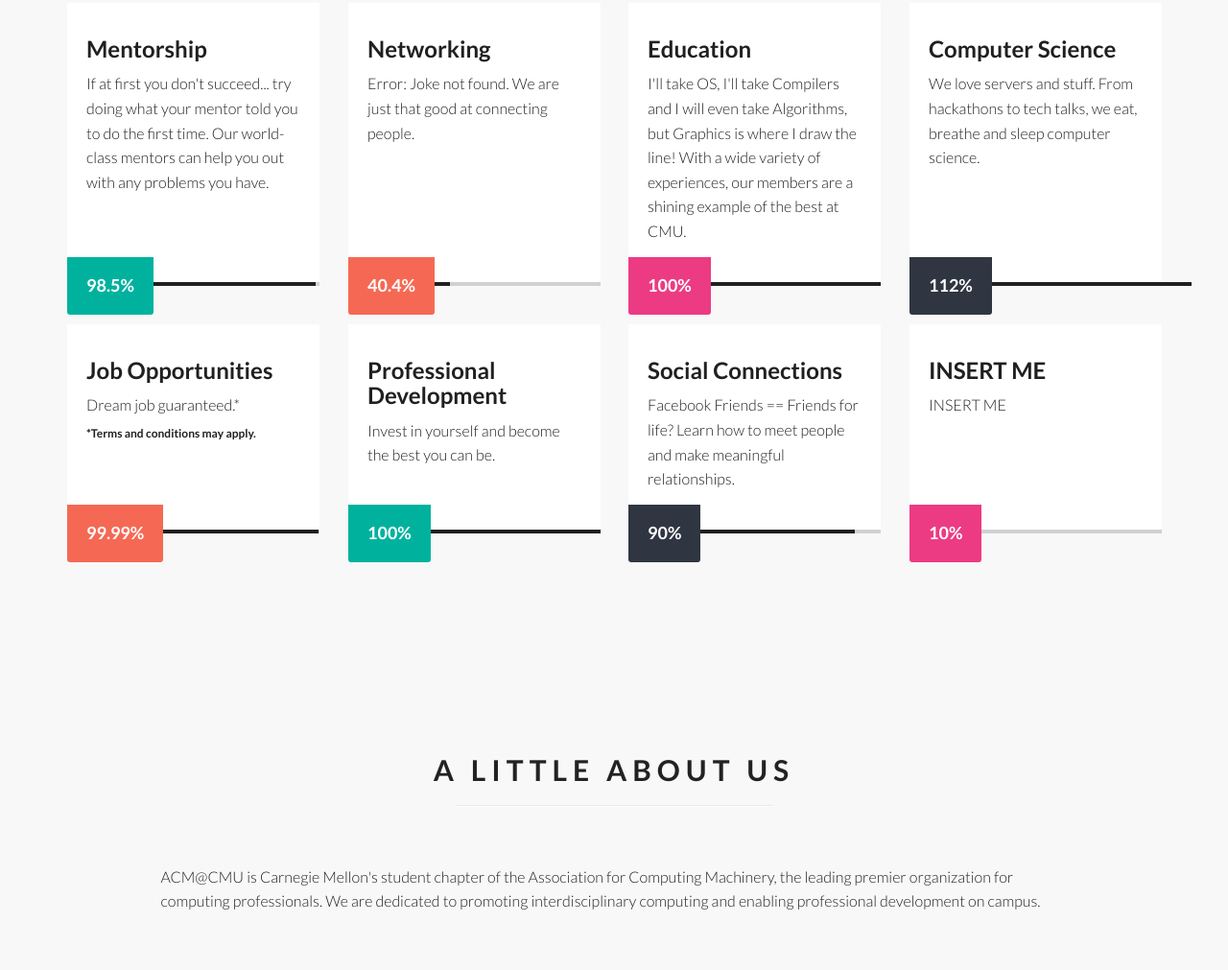
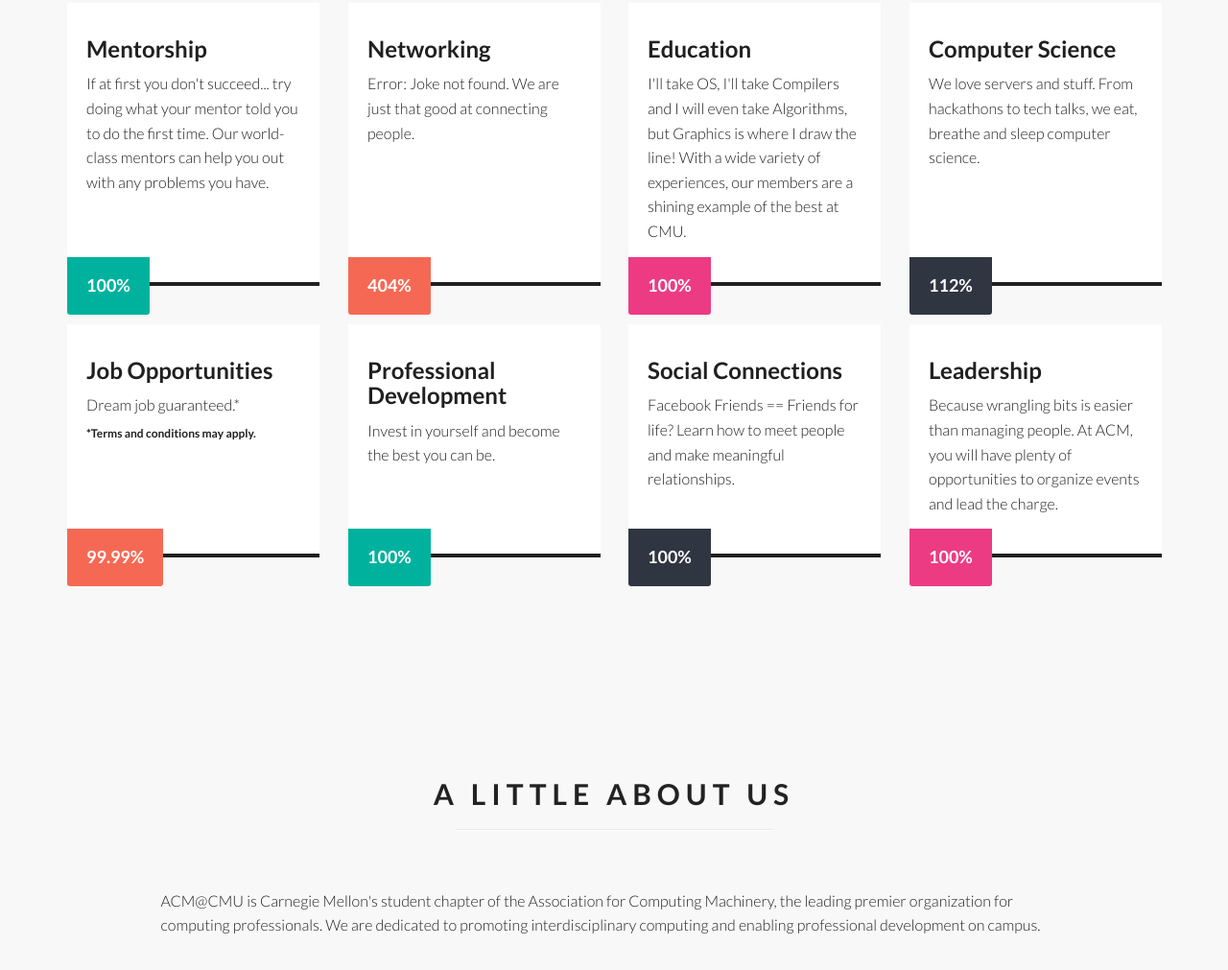
Before and after one commit to Nikhil-Jog/acm-2018, a plain HTML site: page index.html in a window 1280 px wide. Shown: the part 1735-2746 px from the top of the page at 96% size. Drawn offline with Linux system fonts and the light colour scheme; some packages are replaced by stand-ins of ours.

Commit message:
Updates from design review

```diff
--- a/index.html
+++ b/index.html
@@ -61,14 +61,14 @@
                     <span class="sr-only">Toggle navigation</span>
                     <i class="fa fa-bars"></i>
                 </button>
-                 <a class="navbar-brand" href="index.html"><h1><span class="pe-7s-gleam bounce-in"></span> IMPACT</h1></a>
+                 <a class="navbar-brand" href="index.html"><h1><span class="pe-7s-gleam bounce-in"></span> ACM@CMU</h1></a>
             </div>
             <div class="collapse navbar-collapse">
                 <ul class="nav navbar-nav navbar-right">
                     <li><a href="index.html">Home</a></li>
                     <li><a href="about-us.html">About Us</a></li>
-                    <li><a href="services.html">Services</a></li>
-                    <li><a href="portfolio.html">Portfolio</a></li>
+                    <li><a href="services.html">Sponsors</a></li>
+                    <li><a href="portfolio.html">Events</a></li>
                     <li><a href="contact-us.html">Contact</a></li>
                     <li><span class="search-trigger"><i class="fa fa-search"></i></span></li>
                 </ul>
@@ -146,7 +146,7 @@
                                     </div>
                                     <div class="media-body fade-up">
                                         <h3 class="media-heading">We Play</h3>
-                                         <p>While much of what ACM does it career or self development oriented, we understand the importance of friendship and relaxation. ACM often hosts get-togethers including networking dinners, pickup frisbee games, and Kinect parties. </p>
+                                         <p>While much of what ACM does it career or self development oriented, we understand the importance of friendship and relaxation. ACM often hosts get-togethers including networking dinners, ice cream socials and board game nights. </p>
                                     </div>
                                 </div>
                             </div><!--/.col-md-4-->
@@ -186,11 +186,11 @@
                                     <span>If at first you don't succeed... try doing what your mentor told you to do the first time. Our world-class mentors can help you out with any problems you have.</span>
                                 </div>
                                 <div class="tile-progressbar">
-                                    <span data-fill="98.5%" style="width: 98.5%;"></span>
+                                    <span data-fill="98.5%" style="width: 100%;"></span>
                                 </div>
                                 <div class="tile-footer">
                                     <h4>
-                                        <span class="pct-counter counter">98.5</span>%
+                                        <span class="pct-counter counter">100</span>%
                                     </h4>
                                 </div>
                             </div>
@@ -202,11 +202,11 @@
                                     <span>Error: Joke not found. We are just that good at connecting people.</span>
                                 </div>
                                 <div class="tile-progressbar">
-                                    <span data-fill="40.4%" style="width: 40.4%;"></span>
+                                    <span data-fill="404%" style="width: 100%;"></span>
                                 </div>
                                 <div class="tile-footer">
                                     <h4>
-                                        <span class="pct-counter counter">40.4</span>%
+                                        <span class="pct-counter counter">404</span>%
                                     </h4>
                                 </div>
                             </div>
@@ -235,7 +235,7 @@
                                         <span>We love servers and stuff. From hackathons to tech talks, we eat, breathe and sleep computer science.</span>
                                     </div>
                                     <div class="tile-progressbar">
-                                        <span data-fill="112%" style="width: 112%;"></span>
+                                        <span data-fill="112%" style="width: 100%;"></span>
                                     </div>
                                     <div class="tile-footer">
                                         <h4>
@@ -255,7 +255,7 @@
                                         apply. </h6>
                                     </div>
                                     <div class="tile-progressbar">
-                                        <span data-fill="99.99%" style="width: 99.99%;"></span>
+                                        <span data-fill="99.99%" style="width: 100%;"></span>
                                     </div>
                                     <div class="tile-footer">
                                         <h4>
@@ -287,11 +287,11 @@
                                         <span>Facebook Friends == Friends for life? Learn how to meet people and make meaningful relationships. </span>
                                     </div>
                                     <div class="tile-progressbar">
-                                        <span data-fill="90%" style="width: 90%;"></span>
+                                        <span data-fill="90%" style="width: 100%;"></span>
                                     </div>
                                     <div class="tile-footer">
                                         <h4>
-                                            <span class="pct-counter counter">90</span>%
+                                            <span class="pct-counter counter">100</span>%
                                         </h4>
                                     </div>
                                 </div>
@@ -299,15 +299,15 @@
                             <div class="col-md-3">
                                 <div class="tile-progress tile-pink bounce-in">
                                     <div class="tile-header">
-                                        <h3>INSERT ME</h3>
-                                        <span>INSERT ME</span>
+                                        <h3>Leadership</h3>
+                                        <span>Because wrangling bits is easier than managing people. At ACM, you will have plenty of opportunities to organize events and lead the charge.</span>
                                     </div>
                                     <div class="tile-progressbar">
-                                        <span data-fill="10%" style="width: 10%;"></span>
+                                        <span data-fill="100%" style="width: 100%;"></span>
                                     </div>
                                     <div class="tile-footer">
                                         <h4>
-                                            <span class="pct-counter counter">10</span>%
+                                            <span class="pct-counter counter">100</span>%
                                         </h4>
                                     </div>
                                 </div>
```
Also changed, not shown: about-us.html (+5 -9 lines), contact-us.html (+4 -5 lines), portfolio.html (+4 -4 lines), services.html (+3 -3 lines), images/team/menglan.jpg (added).
